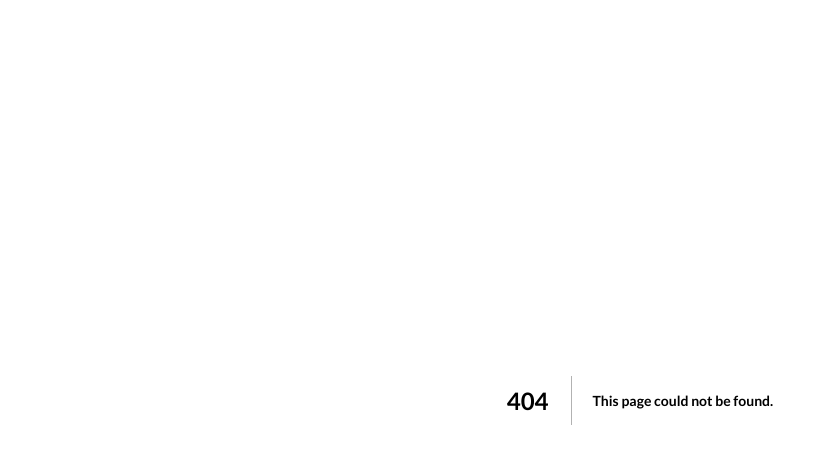
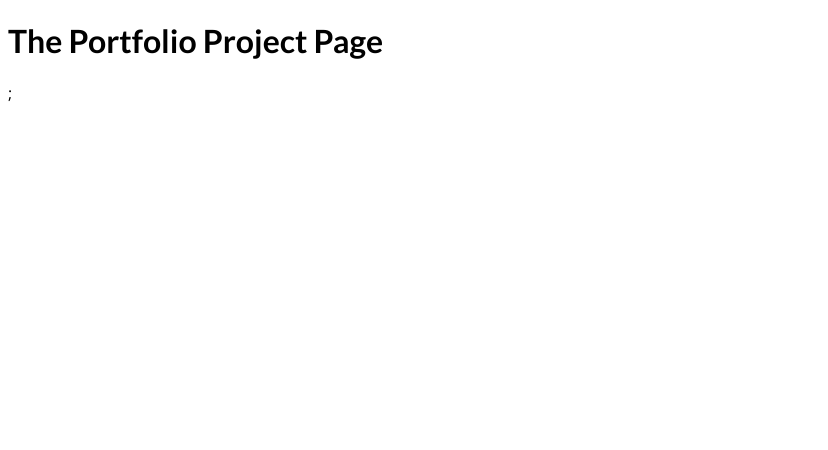
Before and after one commit to ebrardev/nextjs-start, a Next.js app: page /portfolio/1 in a window 1280 px wide. Before the commit this address had no page. Shown: the top 450 px of the page, without its empty margins (0-828 px from the left). Built offline with nearby package versions, Linux system fonts and the light colour scheme.

Commit message:
dynamic route

```diff
--- /dev/null
+++ b/pages/portfolio/[projectid].js
@@ -0,0 +1,9 @@
+function PortfolioProjectPage() {
+    return (
+    <div>
+    <h1>The Portfolio Project Page  </h1>;
+    </div>
+    )
+}
+
+export default PortfolioProjectPage;
```
